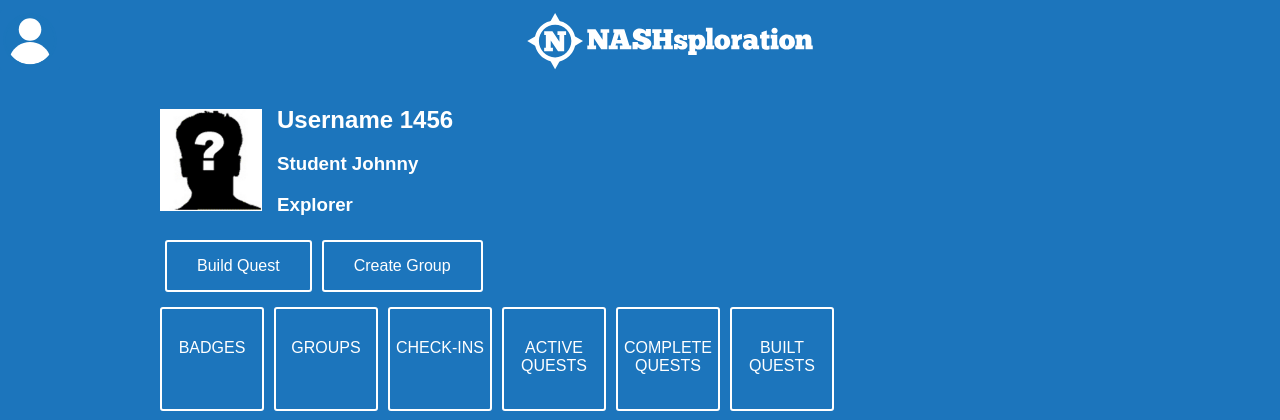
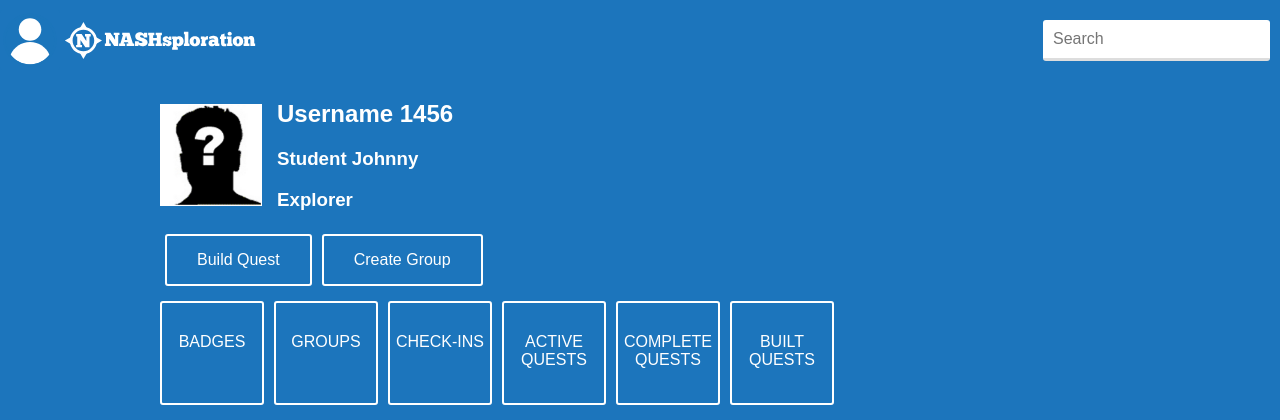
Before and after one commit to richmondwatkins/quest4change, a Node project: template app/views/badges/index.jade in a window 1280 px wide. Shown: the top 420 px of the page. Run offline with Node 20 templates, Linux system fonts and the light colour scheme; the template is opened without the code that fills it, so the values that code supplies are empty; style sheets or scripts are compiled from the project's sources; some libraries are stand-ins or nearby versions.

Commit message:
dash styling

```diff
--- a/app/less/app.less
+++ b/app/less/app.less
@@ -28,13 +28,18 @@
   color:#fff;
 
   #header-content {
+    position:relative;
+    padding-bottom: 5px;
 
 
     #logo {
       text-align:center;
+      display:inline-block;
+      margin: 0 auto;
 
       img {
-        width: 300px;
+        margin-top: 10px;
+        width: 200px;
         height:auto;
       }
     }
@@ -92,6 +97,12 @@
   margin-bottom: 10px;
   border-bottom: 3px solid #ddd;
   border-radius: 3px;
+}
+
+input#search {
+  position: absolute;
+  right:10px;
+  top: 10px;
 }
 
 input:focus {
--- a/app/views/shared/dash-template.jade
+++ b/app/views/shared/dash-template.jade
@@ -21,6 +21,8 @@
           #logo
             a(href='/dash')
               img(src='/img/assets/logo-white.svg')
+
+          input#search(type='text', name='search', placeholder='Search')
 
       #profile-wrapper
         #profile-content
```
